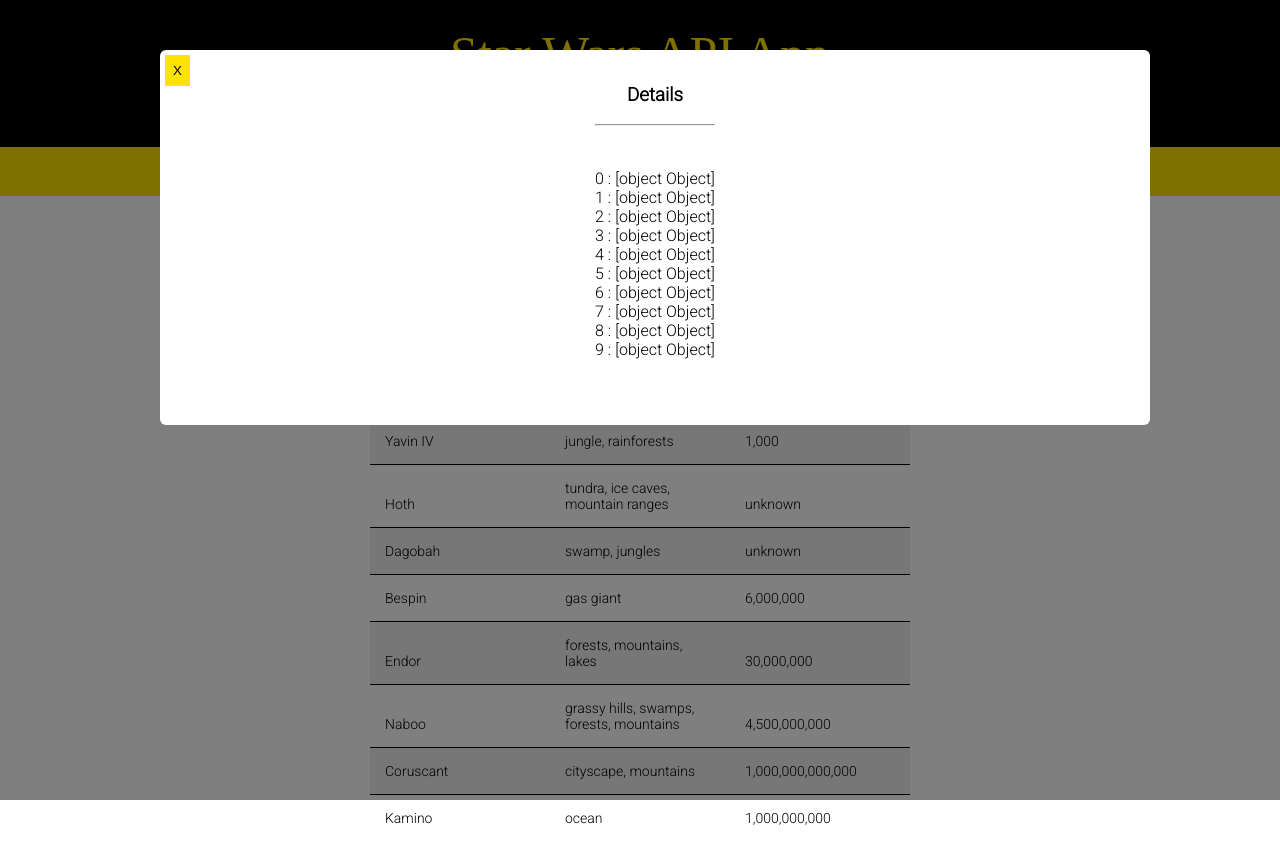
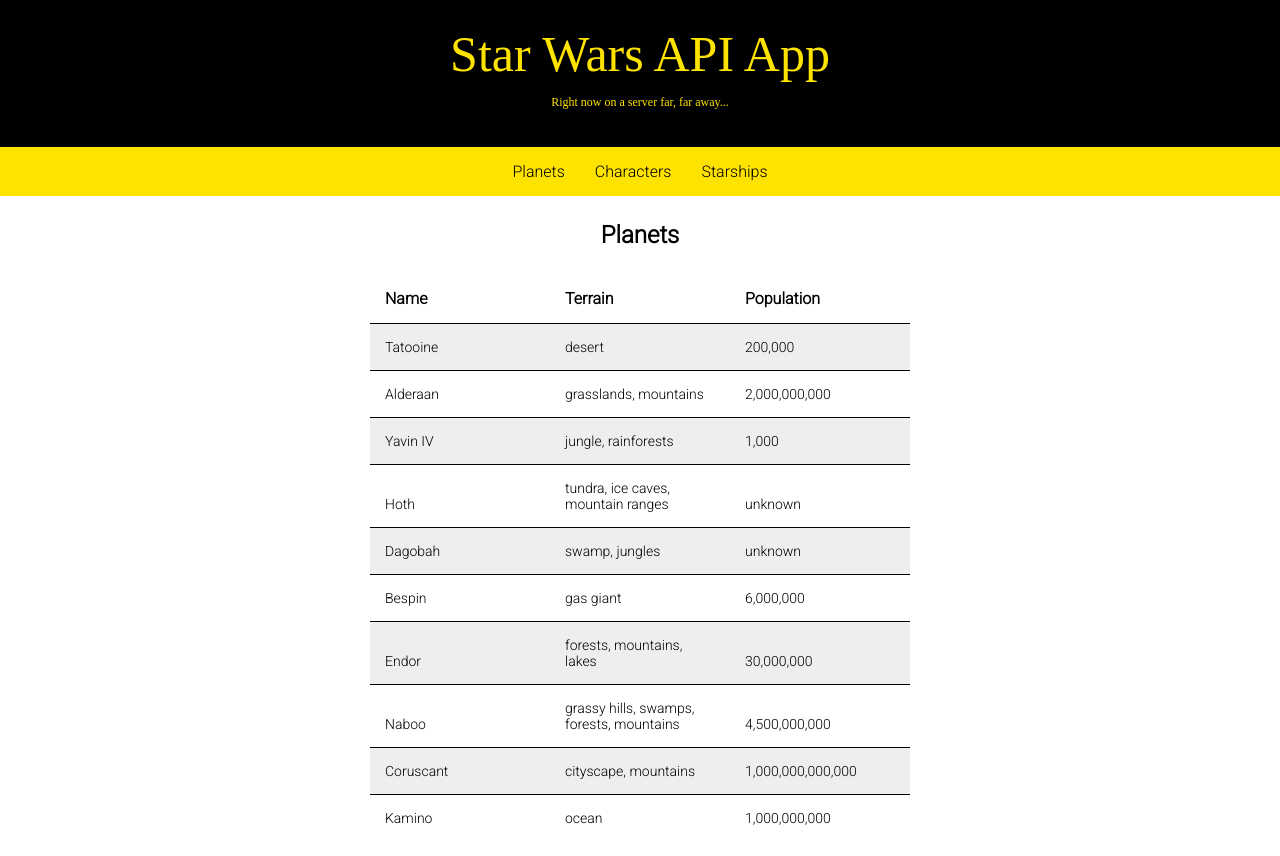
Before and after one commit to Andysimmonsisme/Star-Wars-API-App, an Angular app: page / in a window 1280 px wide. Built offline with nearby package versions, Linux system fonts and the light colour scheme; a web font is replaced by a local one.

Commit message:
almost done with modal, still need to handle features with multiple values in arrays

```diff
--- a/src/category-details/category-details.component.html
+++ b/src/category-details/category-details.component.html
@@ -7,8 +7,8 @@
       <div class="clearFix"></div>
     </div>
   </div>
-  <div class="row-outer" *ngFor="let row of rows">
-    <div class="row-inner">
+  <div class="row-outer" *ngFor="let row of rows; index as i">
+    <div class="row-inner" (click)="showAllCategoryDetails(i)">
       <div class="col" *ngFor="let item of row | keyvalue">
         {{ item.value | isNumber }}
       </div>
@@ -17,14 +17,13 @@
 </div>
 <div id="modal-bg"></div>
 <div id="modal">
-  <button class="btn close" (click)="closeModal()">X</button>
+  <button class="close" (click)="closeModal()">X</button>
   <div class="modal-text">
     <h3>Details</h3>
     <hr />
-    <br />
     <ul>
-      <li *ngFor="let data of allData | keyvalue">
-        {{ data.key }} : {{ data.value }}
+      <li *ngFor="let row of selectedRow | keyvalue">
+        {{ row.key }} : {{ row.value | isNumber }}
       </li>
     </ul>
   </div>
--- a/src/category-details/category-details.component.scss
+++ b/src/category-details/category-details.component.scss
@@ -83,7 +83,7 @@ li {
   background-color: #fff;
   width: 75%;
   left: 12.5%;
-  padding: 15px;
+  padding: 40px 15px 15px 15px;
   top: 50px;
   opacity: 1;
   margin: auto;
@@ -95,9 +95,10 @@ li {
   position: relative;
   width: fit-content;
   margin: auto;
-  max-height: 350px;
+  max-height: 500px;
   overflow: scroll;
   margin-bottom: 35px;
+  max-width: 100%;
 }
 
 button.close {
@@ -106,7 +107,8 @@ button.close {
   left: 5px;
   background-color: $primary;
   border: none;
-  padding: 8px;
+  padding: 10px;
+  border-radius: 4px;
 }
 
 button.close:hover {
@@ -126,6 +128,7 @@ button.close:active {
 ::-webkit-scrollbar {
   -webkit-appearance: none;
   width: 7px;
+  height: 7px;
 }
 
 ::-webkit-scrollbar-thumb {
--- a/src/category-details/category-details.component.ts
+++ b/src/category-details/category-details.component.ts
@@ -26,7 +26,8 @@ export class CategoryDetailsComponent implements OnInit, OnChanges {
 
   headerRow: Array<string> = [];
   rows: Array<Object> = [];
-  allData: Array<Object> = [];
+  allData: Object = {};
+  selectedRow: any = {};
   @Input() activeCategory: string;
   @Input() mainFields: Array<string>;
 
@@ -83,6 +84,21 @@ export class CategoryDetailsComponent implements OnInit, OnChanges {
     });
   }
 
+  getRowData(index: number) {
+    return this.allData[index];
+  }
+
+  showAllCategoryDetails(rowIndex) {
+    this.selectedRow = this.getRowData(rowIndex);
+    console.log(this.selectedRow);
+    this.showModal();
+  }
+
+  showModal() {
+    document.getElementById('modal-bg').classList.remove('hide');
+    document.getElementById('modal').classList.remove('hide');
+  }
+
   closeModal() {
     document.getElementById('modal-bg').classList.add('hide');
     document.getElementById('modal').classList.add('hide');
@@ -90,5 +106,6 @@ export class CategoryDetailsComponent implements OnInit, OnChanges {
 
   ngOnInit() {
     this.selectPlanets();
+    this.closeModal();
   }
 }
--- a/src/styles.scss
+++ b/src/styles.scss
@@ -9,3 +9,7 @@ body {
 .clearFix {
   clear: both;
 }
+
+.hide {
+  display: none !important;
+}
```
